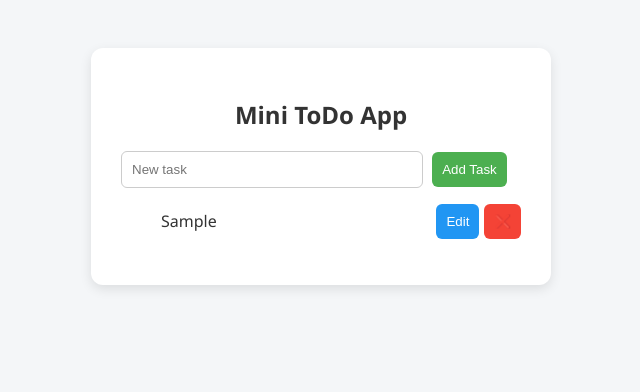
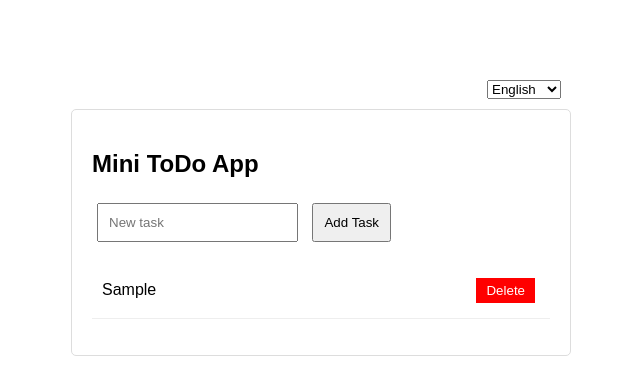
Before and after one commit to lusimarti/mini-todo, a website: page frontend/index.html in a window 1280 px wide. Both pictures are taken after typing "Sample" into the empty fields and a click on the button "Add Task". Shown: the whole page, without its empty margins (319-959 px from the left). Drawn offline with Linux system fonts and the light colour scheme.

Commit message:
Fix Render frontend path

```diff
--- a/frontend/index.html
+++ b/frontend/index.html
@@ -4,15 +4,154 @@
   <meta charset="UTF-8">
   <meta name="viewport" content="width=device-width, initial-scale=1.0">
   <title>Mini ToDo App</title>
-  <link rel="stylesheet" href="style.css">
+  <style>
+    body {
+      font-family: Arial, sans-serif;
+      max-width: 500px;
+      margin: 50px auto;
+      padding: 20px;
+    }
+    #todoApp {
+      border: 1px solid #ddd;
+      padding: 20px;
+      border-radius: 5px;
+    }
+    input, button {
+      padding: 10px;
+      margin: 5px;
+    }
+    ul {
+      list-style: none;
+      padding: 0;
+    }
+    li {
+      padding: 10px;
+      border-bottom: 1px solid #eee;
+      display: flex;
+      justify-content: space-between;
+      align-items: center;
+    }
+    .delete-btn {
+      background: red;
+      color: white;
+      border: none;
+      padding: 5px 10px;
+      cursor: pointer;
+    }
+  </style>
 </head>
 <body>
+  <!-- Language Switcher -->
+  <div style="text-align: right; padding: 10px;">
+    <select onchange="changeLanguage(this.value)">
+      <option value="en">English</option>
+      <option value="fr">Français</option>
+      <option value="de">Deutsch</option>
+      <option value="ru">Русский</option>
+    </select>
+  </div>
+
   <div id="todoApp">
-    <h2>Mini ToDo App</h2>
+    <h2 id="appTitle">Mini ToDo App</h2>
     <input type="text" id="taskInput" placeholder="New task">
-    <button onclick="addTask()">Add Task</button>
+    <button onclick="addTask()" id="addButton">Add Task</button>
     <ul id="taskList"></ul>
   </div>
-  <script src="app.js"></script>
+
+  <script>
+    // Multi-language translations for Todo App
+    const translations = {
+      en: {
+        appTitle: "Mini ToDo App",
+        taskPlaceholder: "New task",
+        addButton: "Add Task",
+        deleteButton: "Delete",
+        noTasks: "No tasks yet. Add your first task!"
+      },
+      fr: {
+        appTitle: "Mini Application ToDo",
+        taskPlaceholder: "Nouvelle tâche",
+        addButton: "Ajouter Tâche",
+        deleteButton: "Supprimer",
+        noTasks: "Aucune tâche pour le moment. Ajoutez votre première tâche!"
+      },
+      de: {
+        appTitle: "Mini ToDo App",
+        taskPlaceholder: "Neue Aufgabe",
+        addButton: "Aufgabe Hinzufügen",
+        deleteButton: "Löschen",
+        noTasks: "Noch keine Aufgaben. Fügen Sie Ihre erste Aufgabe hinzu!"
+      },
+      ru: {
+        appTitle: "Мини ToDo Приложение",
+        taskPlaceholder: "Новая задача",
+        addButton: "Добавить Задачу",
+        deleteButton: "Удалить",
+        noTasks: "Пока нет задач. Добавьте свою первую задачу!"
+      }
+    };
+
+    // Function to change language
+    function changeLanguage(lang) {
+      document.getElementById('appTitle').textContent = translations[lang].appTitle;
+      document.getElementById('taskInput').placeholder = translations[lang].taskPlaceholder;
+      document.getElementById('addButton').textContent = translations[lang].addButton;
+
+      // Update existing task delete buttons
+      document.querySelectorAll('.delete-btn').forEach(btn => {
+        btn.textContent = translations[lang].deleteButton;
+      });
+
+      // Update "no tasks" message if shown
+      const taskList = document.getElementById('taskList');
+      if (taskList.innerHTML.includes('No tasks yet') ||
+          taskList.innerHTML.includes('Aucune tâche') ||
+          taskList.innerHTML.includes('Noch keine Aufgaben') ||
+          taskList.innerHTML.includes('Пока нет задач')) {
+        taskList.innerHTML = `<li>${translations[lang].noTasks}</li>`;
+      }
+    }
+
+    let tasks = [];
+
+    function addTask() {
+      const taskInput = document.getElementById('taskInput');
+      const taskText = taskInput.value.trim();
+
+      if (taskText === '') return;
+
+      tasks.push(taskText);
+      taskInput.value = '';
+      renderTasks();
+    }
+
+    function deleteTask(index) {
+      tasks.splice(index, 1);
+      renderTasks();
+    }
+
+    function renderTasks() {
+      const taskList = document.getElementById('taskList');
+      const currentLang = document.querySelector('select').value;
+
+      if (tasks.length === 0) {
+        taskList.innerHTML = `<li>${translations[currentLang].noTasks}</li>`;
+        return;
+      }
+
+      taskList.innerHTML = '';
+      tasks.forEach((task, index) => {
+        const li = document.createElement('li');
+        li.innerHTML = `
+          <span>${task}</span>
+          <button class="delete-btn" onclick="deleteTask(${index})">${translations[currentLang].deleteButton}</button>
+        `;
+        taskList.appendChild(li);
+      });
+    }
+
+    // Initialize
+    renderTasks();
+  </script>
 </body>
 </html>
```
Also changed, not shown: backend/server.js (+11 -8 lines).
